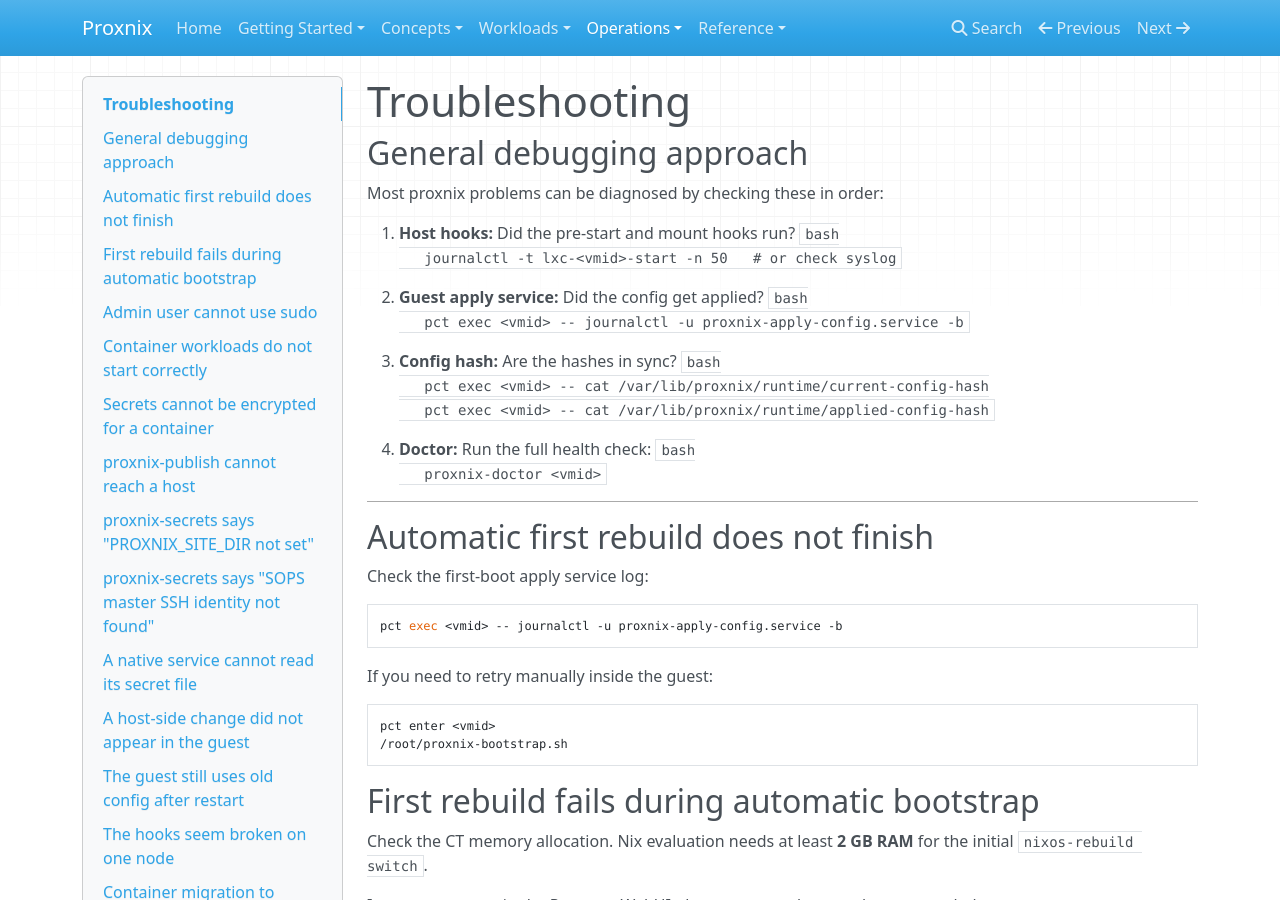
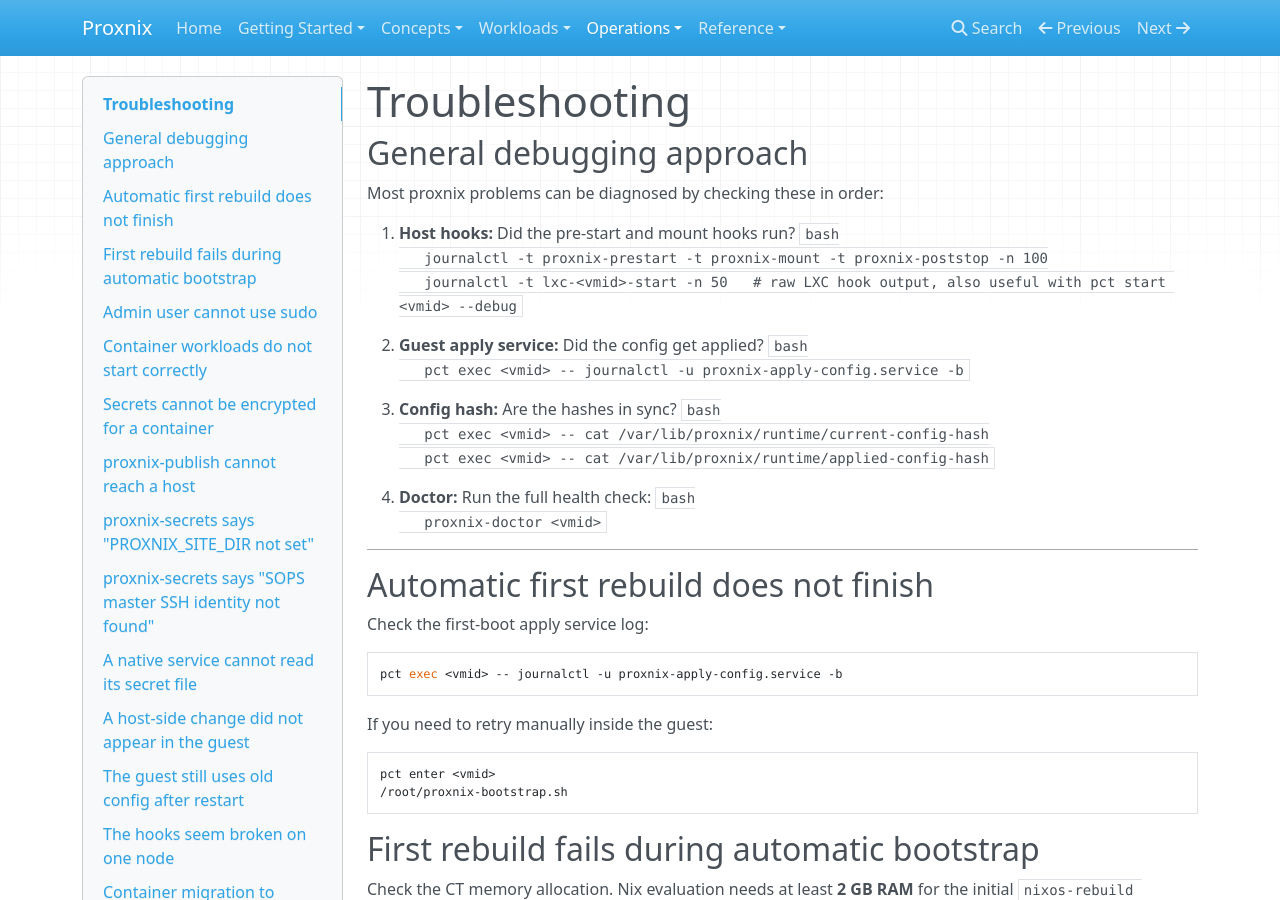
Before and after one commit to denMaier/proxnix, an MkDocs documentation site: the page built from docs/operations/troubleshooting.md, in a window 1280 px wide and 900 px high. Built offline with MkDocs 1.6.1, drawn with Linux system fonts in a browser that asks for light colours; nearby versions of some CDN libraries.

Commit message:
Document Proxnix hook log tags

````diff
--- a/docs/operations/troubleshooting.md
+++ b/docs/operations/troubleshooting.md
@@ -6,7 +6,8 @@
 
 1. **Host hooks:** Did the pre-start and mount hooks run?
    ```bash
-   journalctl -t lxc-<vmid>-start -n 50   # or check syslog
+   journalctl -t proxnix-prestart -t proxnix-mount -t proxnix-poststop -n 100
+   journalctl -t lxc-<vmid>-start -n 50   # raw LXC hook output, also useful with pct start <vmid> --debug
    ```
 
 2. **Guest apply service:** Did the config get applied?
````
